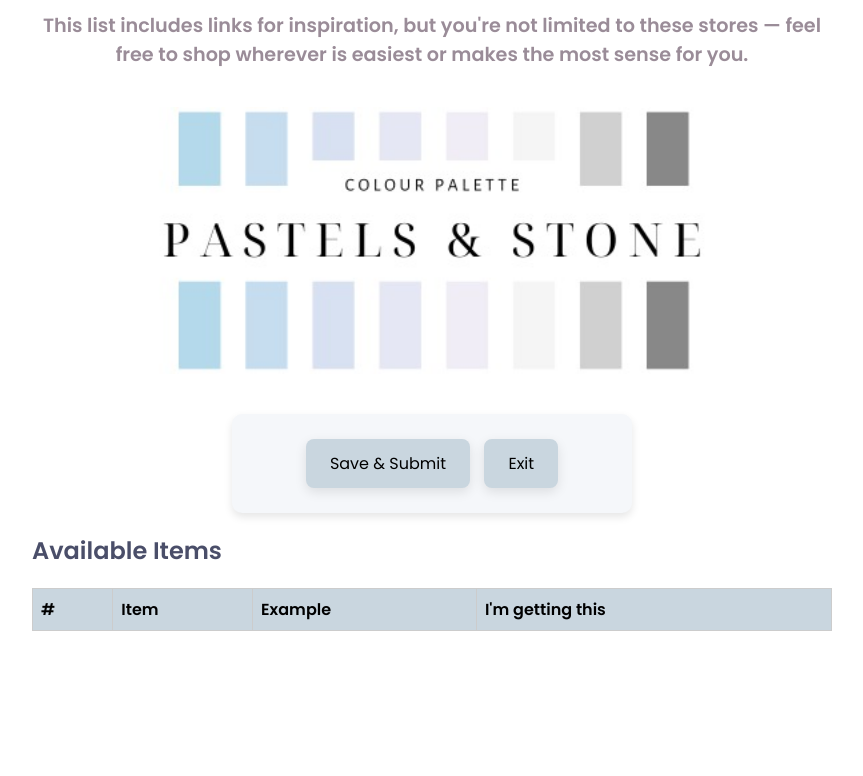
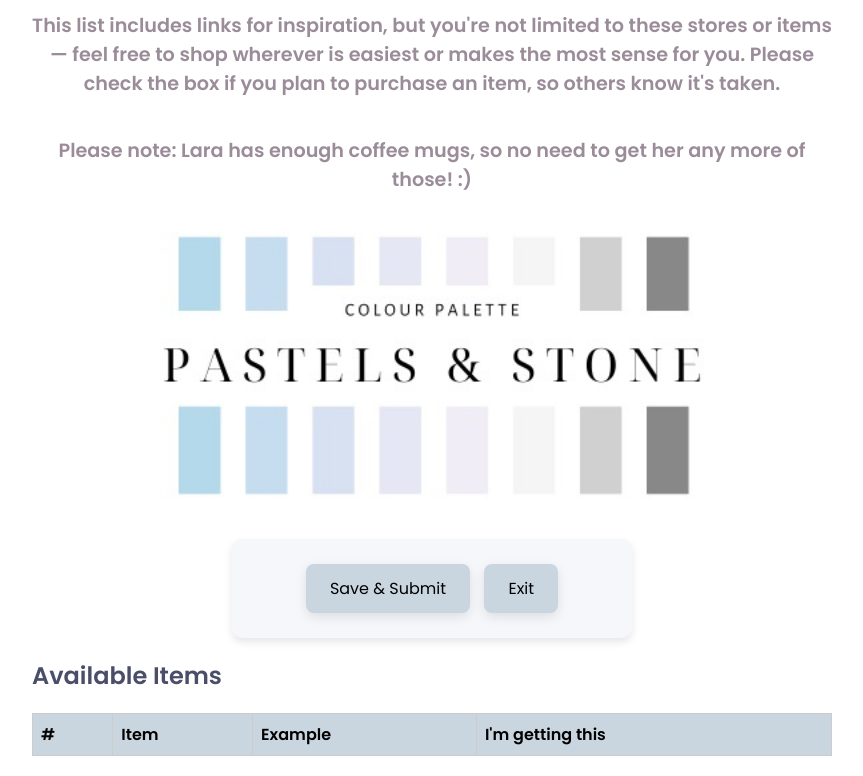
Before and after one commit to CorneB06/kitchen-tea-registry, a website: page index.html in a window 1280 px wide. Both pictures are taken after typing "name@example.com" into the empty fields and a click on the button "Submit". Shown: the part 98-874 px from the top of the page, without its empty margins (208-1071 px from the left). Before the commit the page ends 840 px from the top, so only its background shows below. Drawn offline with nearby package versions, Linux system fonts and the light colour scheme; no server answers.

Commit message:
Apply latest text & styling tweaks

```diff
--- a/index.html
+++ b/index.html
@@ -40,8 +40,12 @@
           </div>
         </div>
           <h2 class="sub-header">
-            This list includes links for inspiration, but you're not limited to these stores — feel free to shop wherever is easiest or makes the most sense for you.
+            This list includes links for inspiration, but you're not limited to these stores or items — feel free to shop wherever is easiest or makes the most sense for you.
+            Please check the box if you plan to purchase an item, so others know it's taken.
           </h2>
+          <h3 class="sub-header">
+            Please note: Lara has enough coffee mugs, so no need to get her any more of those! :)
+          </h3>
           <img src="Colour scheme.jpg" alt="Pastels & Stone Colour Palette" class="palette-image" />
         </div>
 
```
